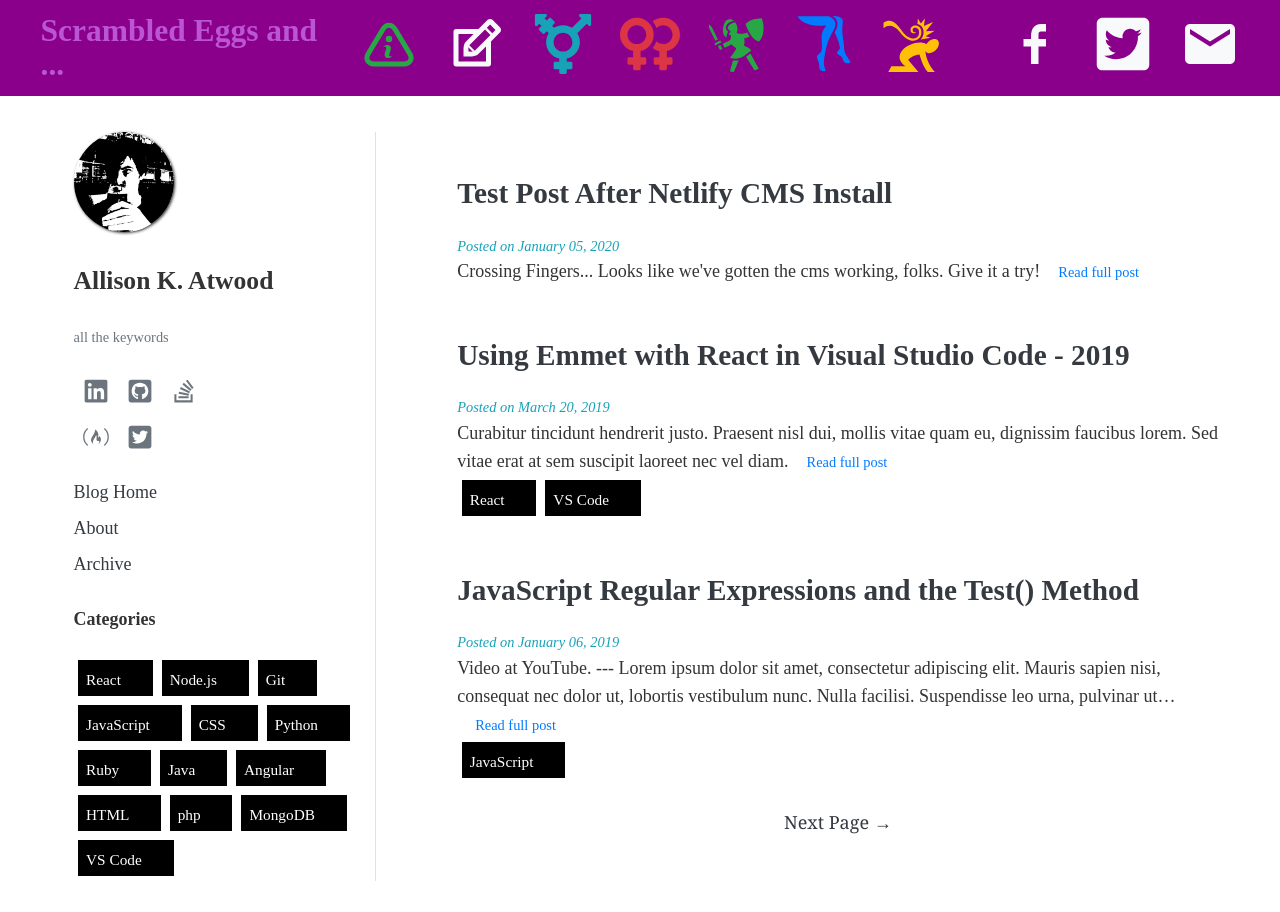
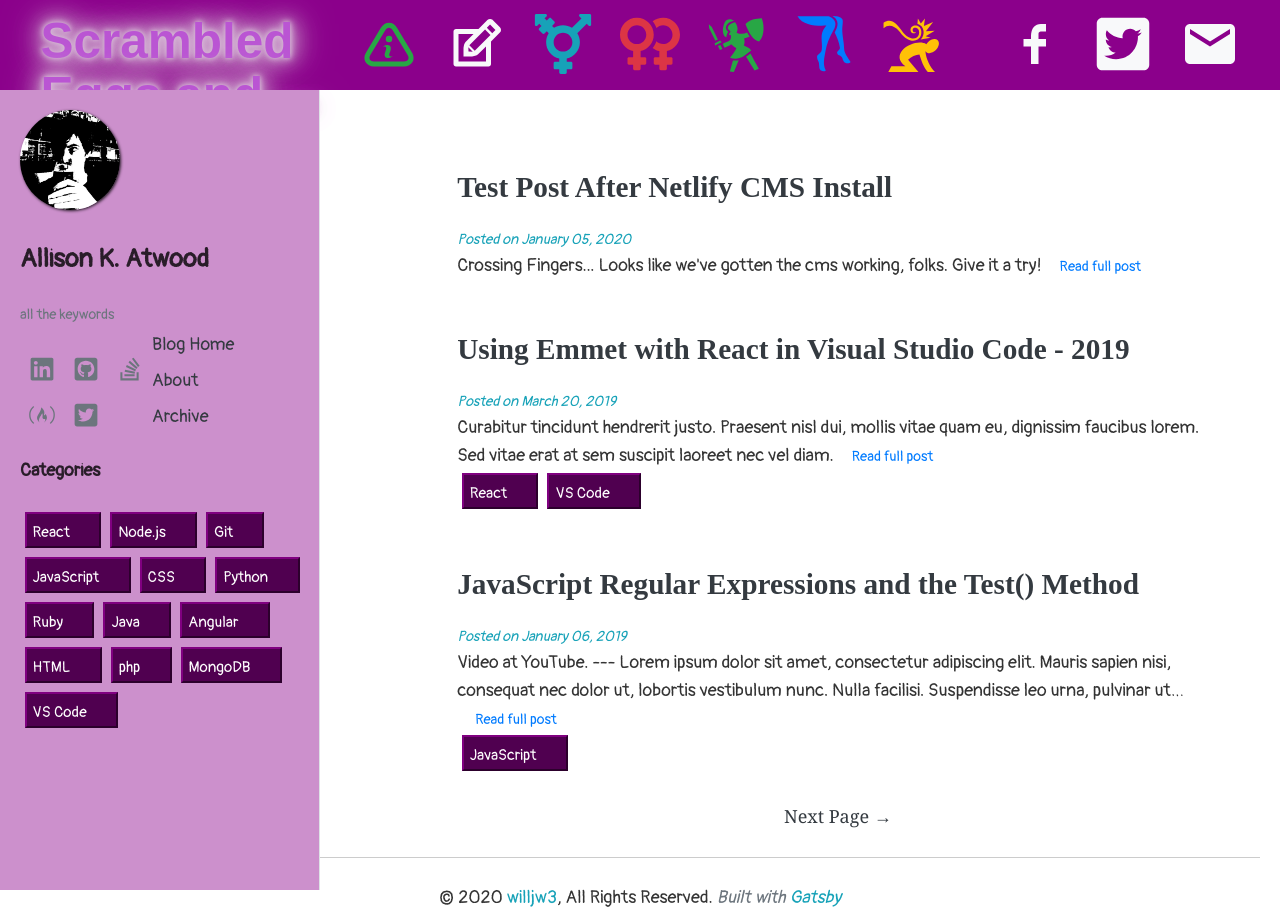
Before and after one commit to allisonAKA/aka-gatsby-web, a Gatsby site: page / in a window 1280 px wide. Shown: the top 912 px of the page. Built offline with nearby package versions, Linux system fonts and the light colour scheme; Gatsby itself is replaced by a stand-in of ours; some packages are replaced by stand-ins of ours.

Commit message:
copy over

```diff
--- a/src/components/header/header.css
+++ b/src/components/header/header.css
@@ -5,6 +5,7 @@
   top: 0;
   display: flex;
   flex-direction: column;
+  height: 90px;
 }
 
 .head-elements {
@@ -33,12 +34,30 @@
   display: none;
 }
 .head-logo {
-  font-family: "Raleway";
-  font-size: 1.75rem;
+  font-family: "Arial";
+  font-size: 2.750rem;
+  text-shadow: 0 0 5px thistle, 0 0 10px thistle,
+             0 0 20px thistle, 0 0 30px thistle,
+             0 0 40px thistle;
+}
+
+.head-link {
+  font-family: "Pangolin";
+  font-size: 1.2rem;
+  color: #ffffff;
+}
+
+.head-link a {
+  color: #cccccc;
+}
+
+.head-link a:hover {
+  color: #ffffff;
+  text-decoration: none;
 }
 
 small {
-    font-family: "Raleway";
+    font-family: "Pangolin";
 }
 
 .mobile-bio-main {
--- a/src/components/sidebar/sidebar.css
+++ b/src/components/sidebar/sidebar.css
@@ -1,6 +1,15 @@
 .sidebar-main {
-    width: 100%;
-
+    width: 25%;
+    height: 100%;
+    position: fixed;
+    z-index: 1;
+    top: 90px;
+    left: 0;
+    background-color: #cc90cc;
+    overflow-x: hidden;
+    overflow-y: hidden;
+    padding-top: 20px;
+    padding-left: 20px;
 }
 
 .side-social-links {
@@ -9,9 +18,7 @@
 }
 
 .page-links {
-    margin-top: 3rem;
-    padding-top: 4rem;
-    font-family: "Raleway";
+    font-family: "pangolin";
 }
 
 
@@ -21,7 +28,7 @@
 }
 
 small, h3, p {
-    font-family: 'Raleway';
+    font-family: 'pangolin';
 
 }
 
--- a/src/components/tags/tags.css
+++ b/src/components/tags/tags.css
@@ -1,11 +1,11 @@
 h4 {
-    font-family: "Raleway";
+    font-family: "pangolin";
 }
 
 .tech-tag {
-    background: black;
+    background: #500050;
     border-radius: 0%;
-    border-color: transparent;
-    font-family: "Raleway";
+    border-color: purple;
+    font-family: "Oswald";
     font-size: .85rem;
 }
--- a/src/pages/index.css
+++ b/src/pages/index.css
@@ -1,6 +1,6 @@
 
 p, .title {
-  font-family: "Raleway";
+  font-family: "Pangoln";
 }
 
 .index-main {
--- a/src/templates/blog-post.css
+++ b/src/templates/blog-post.css
@@ -1,6 +1,7 @@
 .post-page-main {
     display: grid;
     grid-template-columns: 1fr 2fr;
+    background: plum;
 }
 
 .heading {
```
